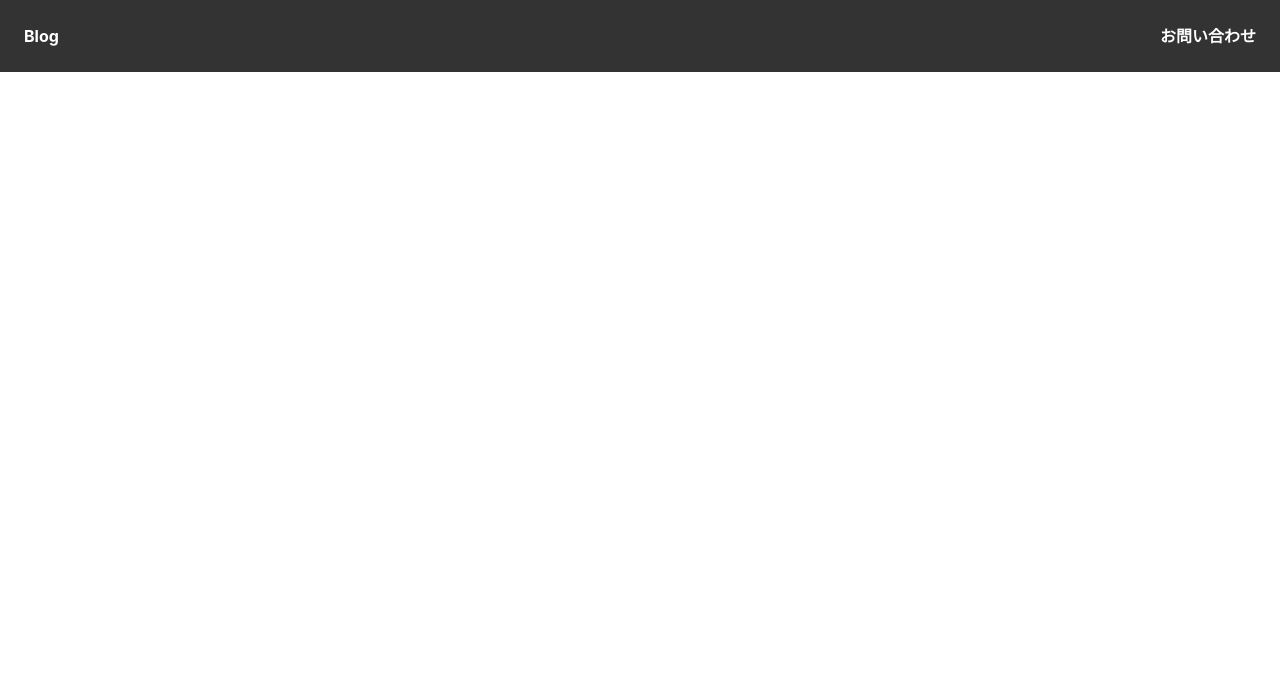
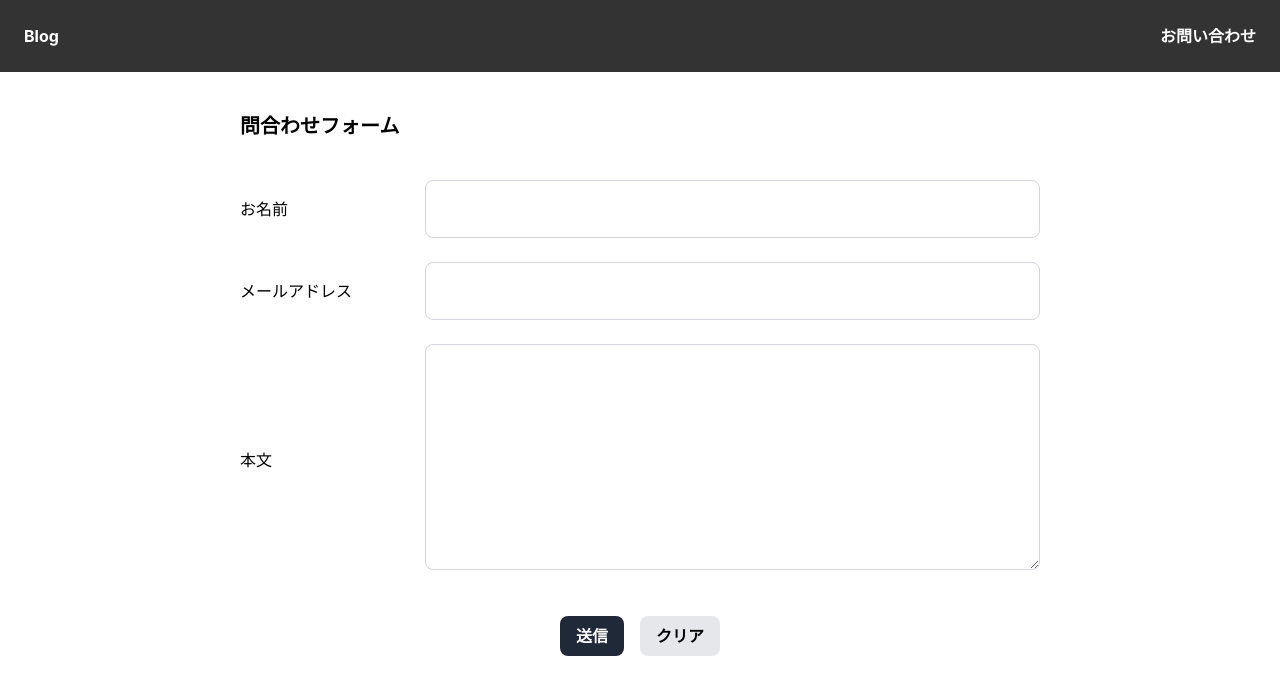
Before and after one commit to hiron166/test-app, a React (Create React App) app: page /contact in a window 1280 px wide. Before the commit this address had no page. Shown: the top 694 px of the page. Built offline with nearby package versions, Linux system fonts and the light colour scheme.

Commit message:
課題4 実装

```diff
--- a/package.json
+++ b/package.json
@@ -9,6 +9,8 @@
     "@testing-library/user-event": "^13.5.0",
     "react": "^19.1.0",
     "react-dom": "^19.1.0",
+    "react-hook-form": "^7.57.0",
+    "react-router-dom": "^7.6.2",
     "react-scripts": "5.0.1",
     "web-vitals": "^2.1.4"
   },
--- a/src/App.js
+++ b/src/App.js
@@ -1,5 +1,6 @@
 import { Top } from "./pages/Top";
 import { Detail } from "./pages/Detail";
+import { Contact } from "./pages/Contact";
 import { Header } from "./components/Header";
 import { Route, Routes } from "react-router-dom";
 
@@ -10,6 +11,7 @@ function App() {
       <Routes>
         <Route path="/" element={<Top />} />
         <Route path="/posts/:id" element={<Detail />} />
+        <Route path="/contact" element={<Contact />} />
       </Routes>
     </>
   );
--- a/src/components/Header.js
+++ b/src/components/Header.js
@@ -6,7 +6,7 @@ export const Header = () => {
     <>
       <header className="flex justify-between p-6 bg-[#333] text-[#fff] font-bold">
         <Link to="/">Blog</Link>
-        <Link to="/">お問い合わせ</Link>
+        <Link to="/contact">お問い合わせ</Link>
       </header>
     </>
   );
--- /dev/null
+++ b/src/pages/Contact.js
@@ -0,0 +1,145 @@
+import React from "react";
+import { useForm } from "react-hook-form";
+import "../App.css";
+
+export const Contact = () => {
+  const defaultValues = {
+    name: "",
+    email: "",
+    message: "",
+  };
+
+  const {
+    register,
+    handleSubmit,
+    reset,
+    formState: { errors, isSubmitting },
+  } = useForm({
+    defaultValues,
+  });
+
+  // サブミット時の処理
+  const onSubmit = async (data) => {
+    const apiUrl =
+      "https://1hmfpsvto6.execute-api.ap-northeast-1.amazonaws.com/dev/contacts";
+    try {
+      const res = await fetch(apiUrl, {
+        method: "POST",
+        headers: {
+          "Content-Type": "application/json",
+        },
+        body: JSON.stringify(data),
+      });
+      if (!res.ok) {
+        const errorData = await res.json();
+        throw new Error(errorData.message || "送信に失敗しました");
+      }
+
+      const result = await res.json();
+      console.log("送信成功:", result);
+      alert("お問い合わせ内容を送信しました。");
+      reset();
+    } catch (errors) {
+      console.log("送信エラー:", errors);
+    }
+  };
+
+  const handleClear = () => {
+    reset();
+  };
+
+  return (
+    <>
+      <div className="max-w-[800px] mx-auto py-10">
+        <h1 className="text-xl font-bold mb-10">問合わせフォーム</h1>
+        <form onSubmit={handleSubmit(onSubmit)} noValidate>
+          <div className="flex justify-between items-center mb-6">
+            <label htmlFor="name" className="w-[240px]">
+              お名前
+            </label>
+            <div className="w-full">
+              <input
+                id="name"
+                type="text"
+                {...register("name", {
+                  required: "お名前は必須です",
+                  maxLength: {
+                    value: 30,
+                    message: "お名前は30文字以内で入力してください。",
+                  },
+                })}
+                disabled={isSubmitting}
+                className="border border-gray-300 rounded-lg p-4 w-full"
+              />
+              <div className="text-sm text-red-600">{errors.name?.message}</div>
+            </div>
+          </div>
+          <div className="flex justify-between items-center mb-6">
+            <label htmlFor="email" className="w-[240px]">
+              メールアドレス
+            </label>
+            <div className="w-full">
+              <input
+                id="email"
+                type="text"
+                {...register("email", {
+                  required: "メールアドレスは必須です。",
+                  pattern: {
+                    value: /([a-z\d+\-.]+)@([a-z\d-]+(?:\.[a-z]+)*)/i,
+                    message: "メールアドレスの形式が正しくありません。",
+                  },
+                })}
+                disabled={isSubmitting}
+                className="border border-gray-300 rounded-lg p-4 w-full"
+              />
+              <div className="text-sm text-red-600">
+                {errors.email?.message}
+              </div>
+            </div>
+          </div>
+          <div className="flex justify-between items-center mb-6">
+            <label htmlFor="name" className="w-[240px]">
+              本文
+            </label>
+            <div className="w-full">
+              <textarea
+                id="message"
+                type="text"
+                {...register("message", {
+                  required: "本文は必須です。",
+                  maxLength: {
+                    value: 500,
+                    message: "本文は500文字以内で入力してください。",
+                  },
+                })}
+                disabled={isSubmitting}
+                className="w-full border border-gray-300 rounded-lg p-4"
+                rows={8}
+              />
+              <div className="text-sm text-red-600">
+                {errors.message?.message}
+              </div>
+            </div>
+          </div>
+          <div className="flex justify-center mt-10">
+            <button
+              type="submit"
+              disabled={isSubmitting}
+              className="bg-gray-800 text-white font-bold py-2 px-4 rounded-lg mr-4"
+            >
+              送信
+            </button>
+            <button
+              type="button"
+              disabled={isSubmitting}
+              onClick={handleClear}
+              className="bg-gray-200 font-bold py-2 px-4 rounded-lg"
+            >
+              クリア
+            </button>
+          </div>
+        </form>
+      </div>
+    </>
+  );
+};
```
Also changed, not shown: 1 other file (tests, documents, lock files or other folders).
